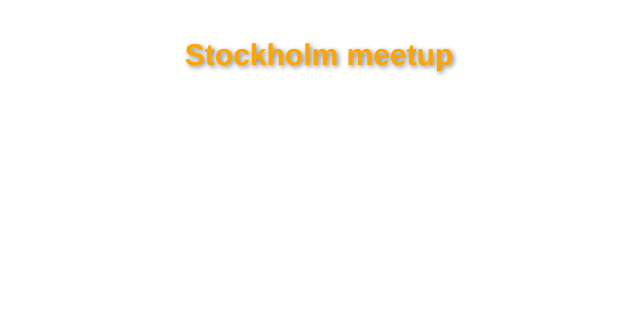
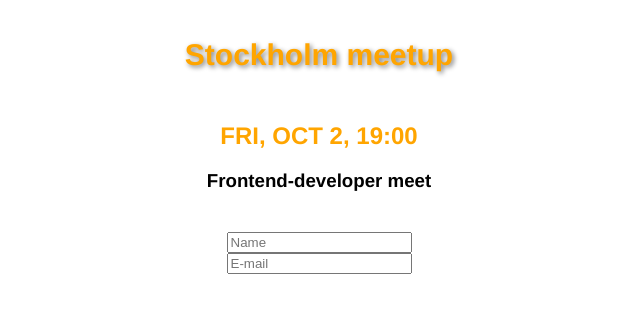
Before and after one commit to jenseneducation-Frida-Johansson/meetup-stockholm, a Vue app: page /attendEvent/1 in a window 1280 px wide. Shown: the top 312 px of the page, without its empty margins (321-961 px from the left). Built offline with nearby package versions, Linux system fonts and the light colour scheme.

Commit message:
implemented Event-form

```diff
--- /dev/null
+++ b/src/components/AttendForm.vue
@@ -0,0 +1,34 @@
+<template>
+  <div class="addEvent">
+    <!-- <img class="image" :src="event.image" alt="" /> -->
+    <h2 class="date time">{{ event.date }}, {{ event.time }}</h2>
+    <h3>{{ event.name }}</h3>
+    <div class="form">
+      <input type="text" placeholder="Name " maxlength="30" />
+
+      <input type="text" placeholder="E-mail" />
+
+      <!-- <li>
+          <input type="text" placeholder="Adress" v-model="adress" />
+        </li> -->
+    </div>
+  </div>
+</template>
+
+<script>
+export default {
+  created() {
+    this.event = this.$store.getters.event(this.$route.params.id);
+  },
+};
+</script>
+
+<style>
+.form {
+  display: flex;
+  flex-direction: column;
+  align-items: center;
+  justify-content: space-between;
+  margin-top: 40px;
+}
+</style>
--- a/src/router/default.routes.js
+++ b/src/router/default.routes.js
@@ -1,5 +1,6 @@
 import Home from "../views/Home.vue";
 import EventPage from "../views/EventPage.vue";
+import AttendEvent from "../views/AttendEvent.vue";
 
 const routes = [
   {
@@ -12,6 +13,11 @@ const routes = [
     name: "EventPage",
     component: EventPage,
   },
+  {
+    path: "/attendEvent/:id",
+    name: "AttendEvent",
+    component: AttendEvent,
+  },
 ];
 
 export default routes;
--- /dev/null
+++ b/src/views/AttendEvent.vue
@@ -0,0 +1,17 @@
+<template>
+  <div>
+    <AttendForm />
+  </div>
+</template>
+
+<script>
+import AttendForm from "@/components/AttendForm.vue";
+export default {
+  components: {
+    AttendForm,
+  },
+};
+</script>
+
+<style>
+</style>
--- a/src/views/EventPage.vue
+++ b/src/views/EventPage.vue
@@ -3,7 +3,7 @@
     <img class="image" :src="event.image" alt="" />
     <h2 class="date time">{{ event.date }}, {{ event.time }}</h2>
     <h3>{{ event.name }}</h3>
-    <AttendButton />
+    <AttendButton @click.native="$router.push('/attendEvent/' + event.id)" />
     <h4 class="infoHead">Details about Event</h4>
     <p class="info">{{ event.info }}</p>
   </div>
```
Also changed, not shown: 1 other file (tests, documents, lock files or other folders).
